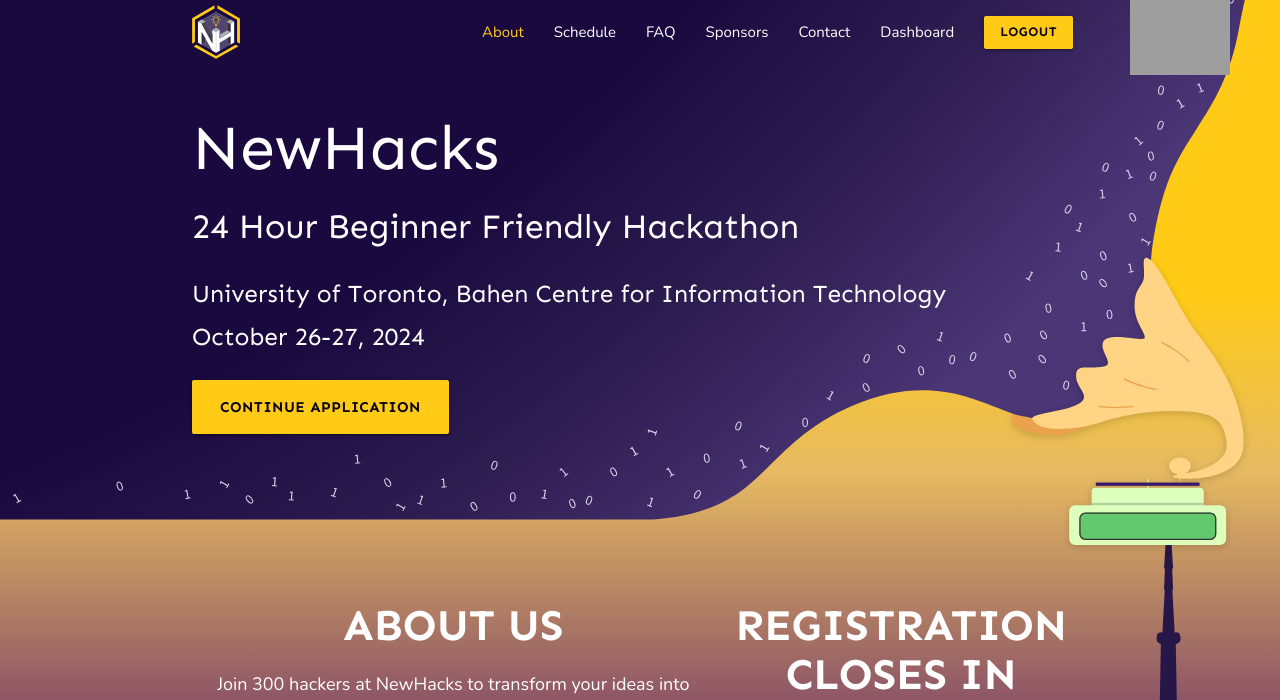
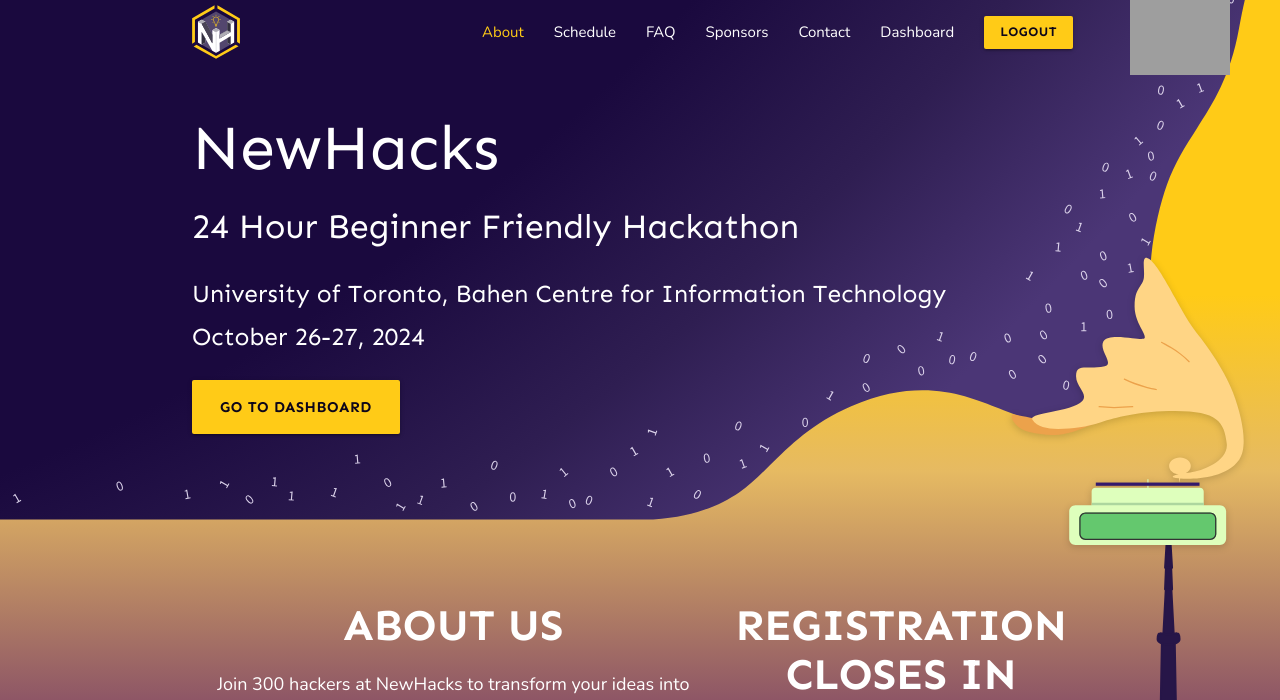
Before and after one commit to ieeeuoft/newhacks-site-2024, a Django app: page / in a window 1280 px wide. Shown: the top 700 px of the page. Run offline with Django 3.2, Linux system fonts and the light colour scheme; the visitor is signed in with stand-in values (Sample User, id 1); data that the repository does not hold is empty; style sheets or scripts are compiled from the project's sources; grey boxes are pictures that could not be loaded.

Commit message:
made change to landing page to prevent application access

```diff
--- a/hackathon_site/event/jinja2/event/landing.html
+++ b/hackathon_site/event/jinja2/event/landing.html
@@ -44,7 +44,7 @@
             </div>
             <div class="row">
                 {% if request.user.is_authenticated %}
-                    {% if application is none and is_registration_open() %}
+                    {% if application is none and is_application_open() %}
                         <a href="{{ url("registration:application") }}" class="btn-large waves-effect waves-light colorBtn">Continue Application</a>
                     {% else %}
                         <a href="{{ url("event:dashboard") }}" class="btn-large waves-effect waves-light colorBtn">Go to Dashboard</a>
```
